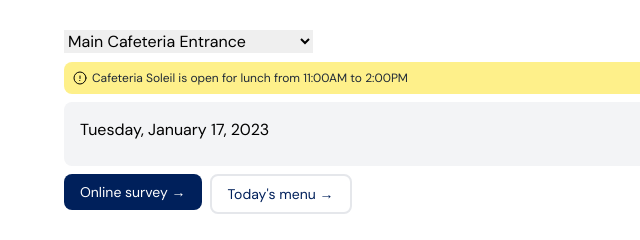
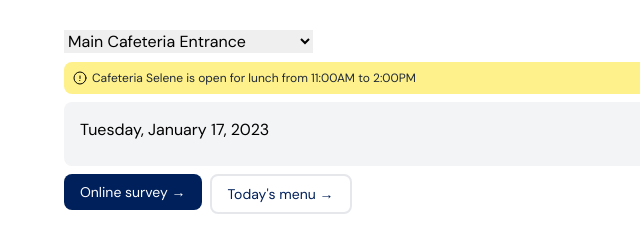
Before and after one commit to erico19/katsura-crowding, a Gatsby site in the folder frontend/: page / in a window 1280 px wide. Shown: the part 194-434 px from the top of the page, 0-640 px from the left. Built offline with nearby package versions, Linux system fonts and the light colour scheme; Gatsby itself is replaced by a stand-in of ours; no server answers.

Commit message:
fixed cafeteria name

```diff
--- a/frontend/src/components/Notice.js
+++ b/frontend/src/components/Notice.js
@@ -8,7 +8,7 @@ const Notice = ({ location }) => {
   var message = null;
 
   if (notice_sensors.includes(location)){
-    message = "Cafeteria Soleil is open for lunch from 11:00AM to 2:00PM"
+    message = "Cafeteria Selene is open for lunch from 11:00AM to 2:00PM"
   } else if (location == "AMPM18-KJ008") {
     message = "C Cluster Admnistration Office is open from 9:00AM TO 5:00PM"
   }
```
